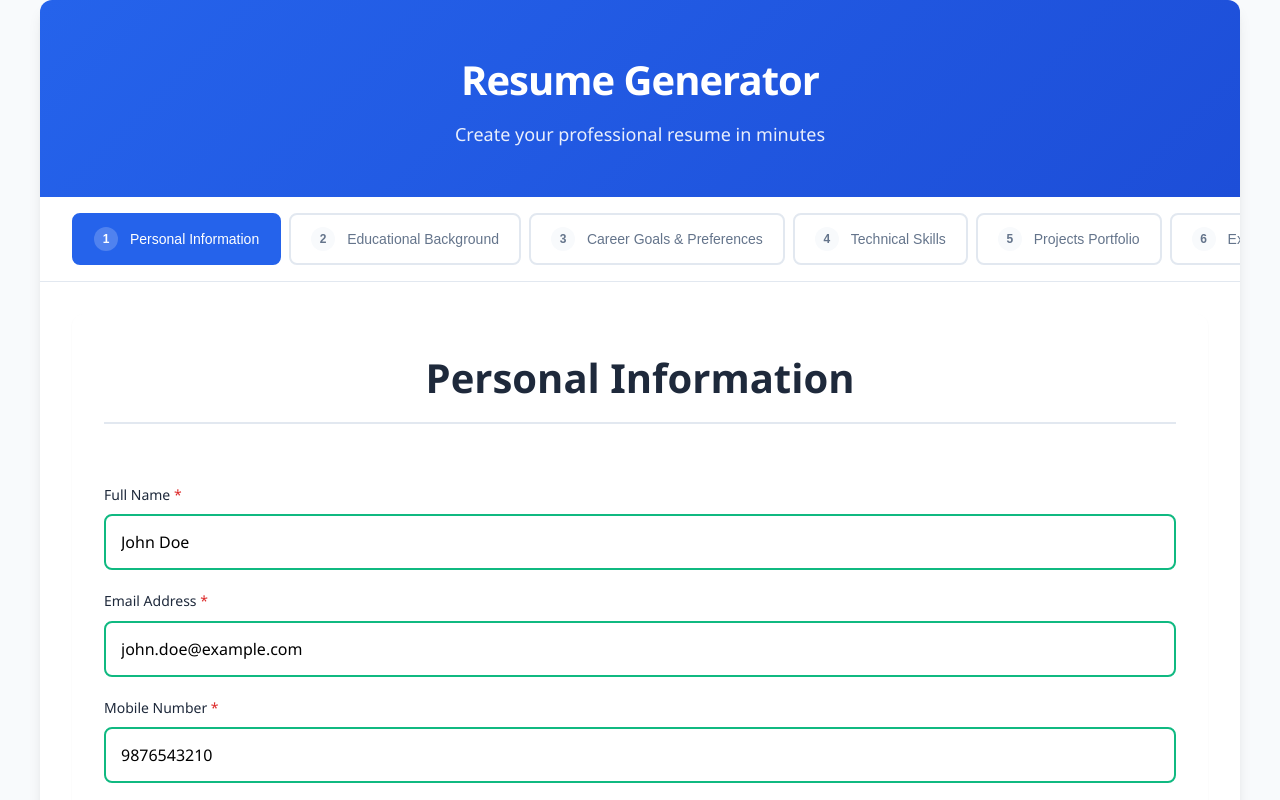
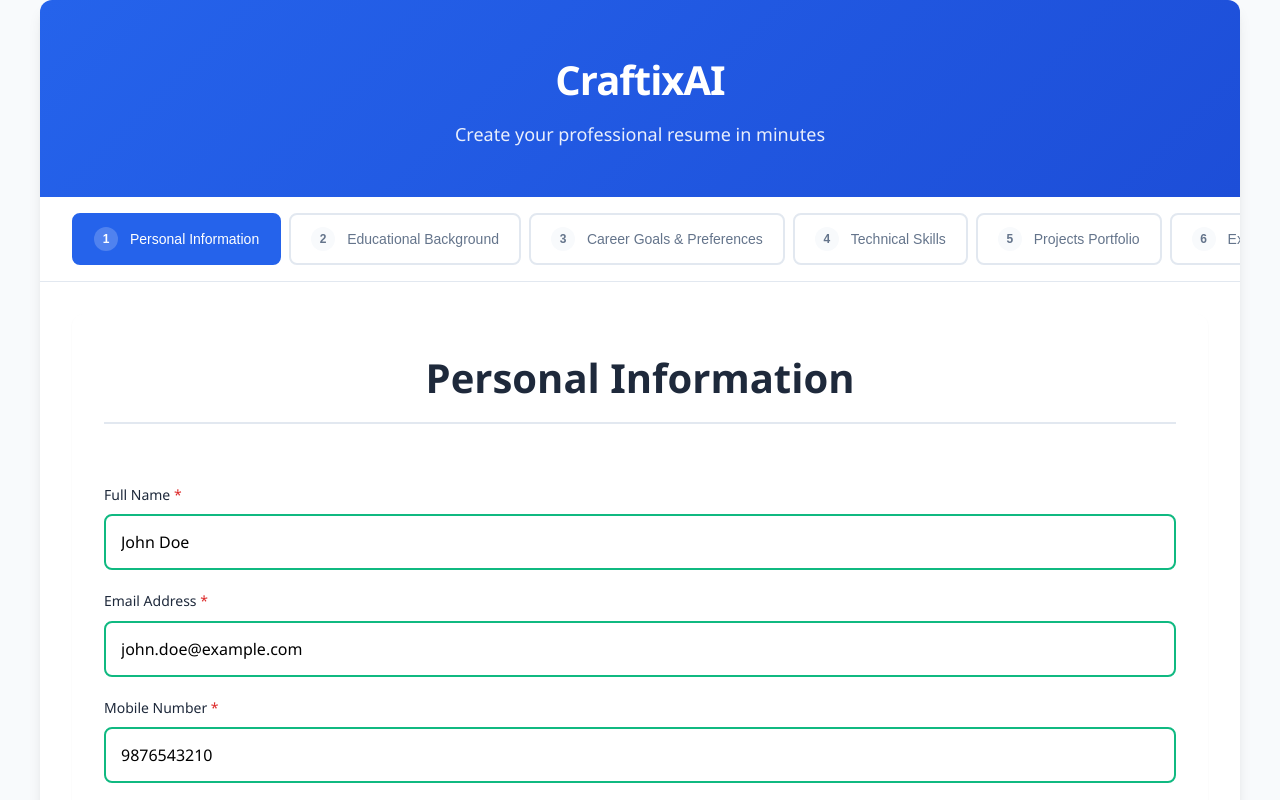
Before and after one commit to KrishnaMoghe/Resume-Generator, a React (Create React App) app: page /resume-form in a window 1280 px wide. Shown: the top 800 px of the page. Built offline with nearby package versions, Linux system fonts and the light colour scheme.

Commit message:
CraftixAI

```diff
--- a/src/components/ResumeForm/ResumeForm.jsx
+++ b/src/components/ResumeForm/ResumeForm.jsx
@@ -468,7 +468,7 @@ export default function ResumeForm() {
     <div className="resume-form-container">
       <div className="form-wrapper">
         <div className="form-header">
-          <h1 className="form-title">Resume Generator</h1>
+          <h1 className="form-title">CraftixAI</h1>
           <p className="form-subtitle">
             Create your professional resume in minutes
           </p>
```
